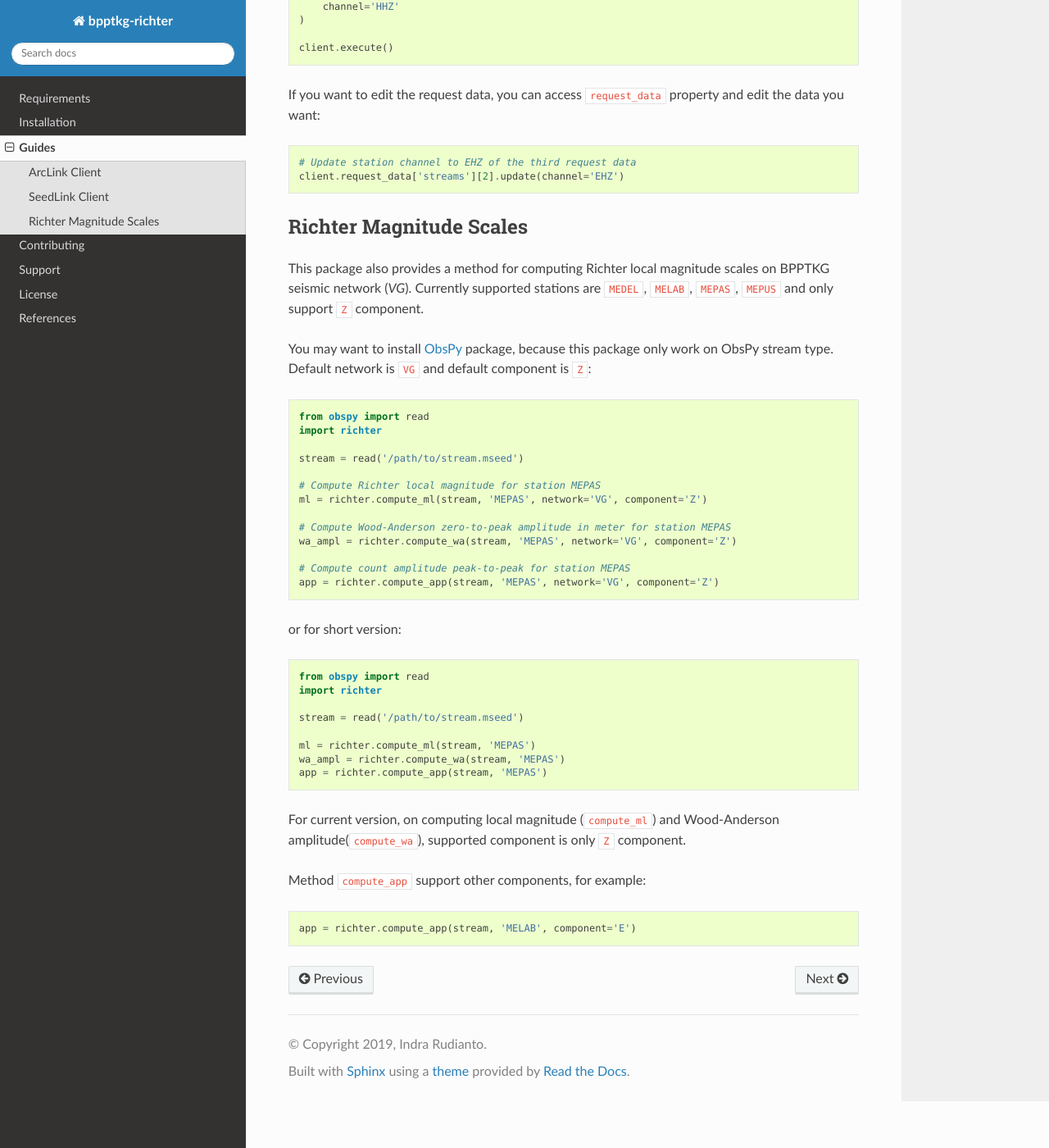
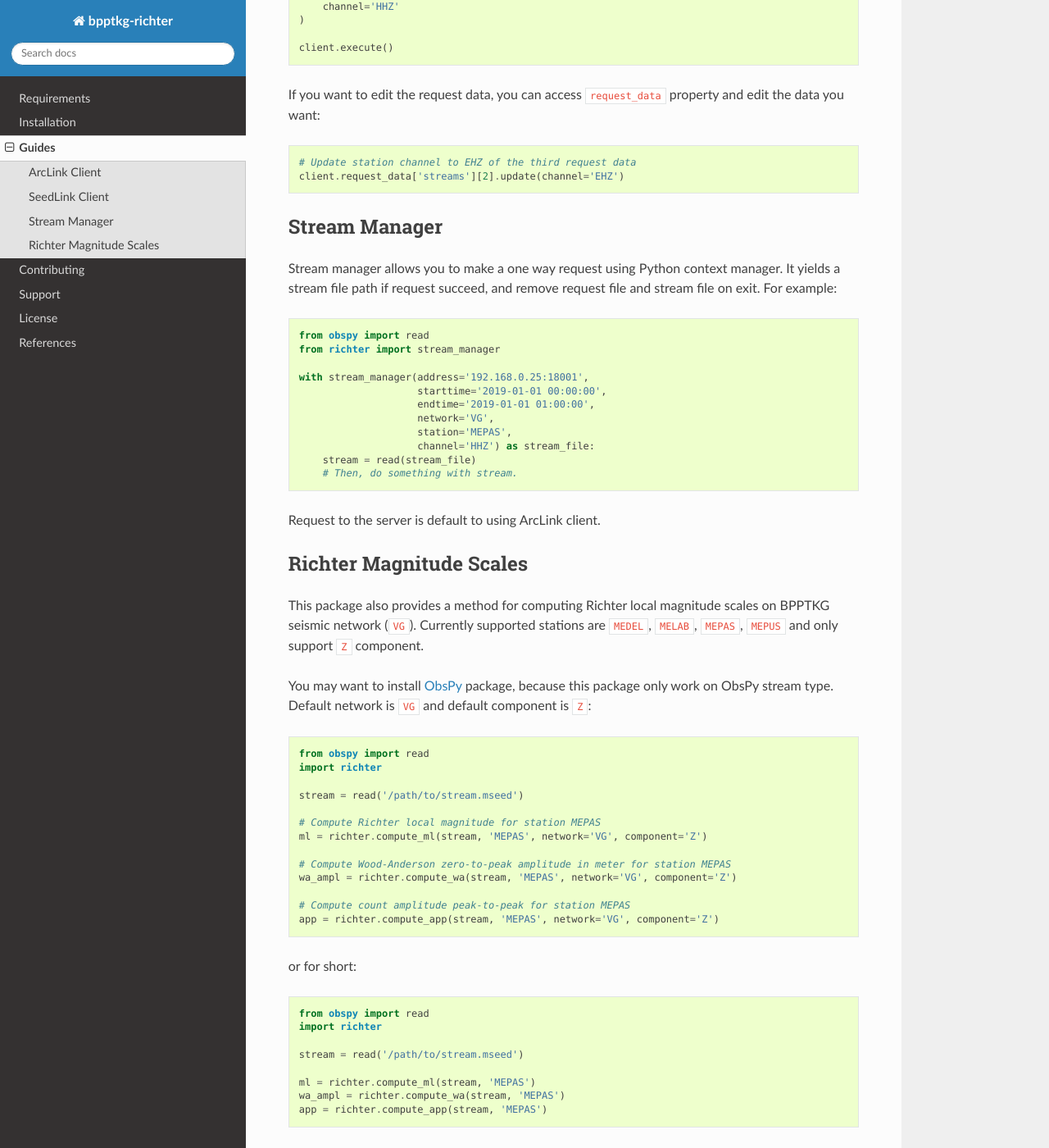
Before and after one commit to bpptkg/bpptkg-richter, a Sphinx documentation site: the page built from docs/guides.rst, in a window 1280 px wide and 1400 px high, scrolled down 5376 px. Shown: the whole window at 82% size. Built offline with Sphinx 7.4.7 and the Read the Docs theme 2.0.0, drawn with Linux system fonts in a browser that asks for light colours.

Commit message:
Write stream manager docs

```diff
--- a/docs/guides.rst
+++ b/docs/guides.rst
@@ -316,11 +316,34 @@ and edit the data you want:
     # Update station channel to EHZ of the third request data
     client.request_data['streams'][2].update(channel='EHZ')
 
+Stream Manager
+--------------
+
+Stream manager allows you to make a one way request using Python context
+manager. It yields a stream file path if request succeed, and remove request
+file and stream file on exit. For example:
+
+.. code-block:: python
+
+    from obspy import read
+    from richter import stream_manager
+
+    with stream_manager(address='192.168.0.25:18001',
+                        starttime='2019-01-01 00:00:00',
+                        endtime='2019-01-01 01:00:00',
+                        network='VG',
+                        station='MEPAS',
+                        channel='HHZ') as stream_file:
+        stream = read(stream_file)
+        # Then, do something with stream.
+
+Request to the server is default to using ArcLink client.
+
 Richter Magnitude Scales
 ------------------------
 
 This package also provides a method for computing Richter local magnitude scales
-on BPPTKG seismic network (`VG`). Currently supported stations are ``MEDEL``,
+on BPPTKG seismic network (``VG``). Currently supported stations are ``MEDEL``,
 ``MELAB``, ``MEPAS``, ``MEPUS`` and only support ``Z`` component.
 
 You may want to install `ObsPy`_ package, because this package only work on
@@ -342,7 +365,7 @@ ObsPy stream type. Default network is ``VG`` and default component is ``Z``:
     # Compute count amplitude peak-to-peak for station MEPAS
     app = richter.compute_app(stream, 'MEPAS', network='VG', component='Z')
 
-or for short version:
+or for short:
 
 .. code-block:: python
 
@@ -359,7 +382,7 @@ For current version, on computing local magnitude (``compute_ml``) and
 Wood-Anderson amplitude(``compute_wa``), supported component is only ``Z``
 component.
 
-Method ``compute_app`` support other components, for example:
+``compute_app`` support other components, for example:
 
 .. code-block:: python
 
```
